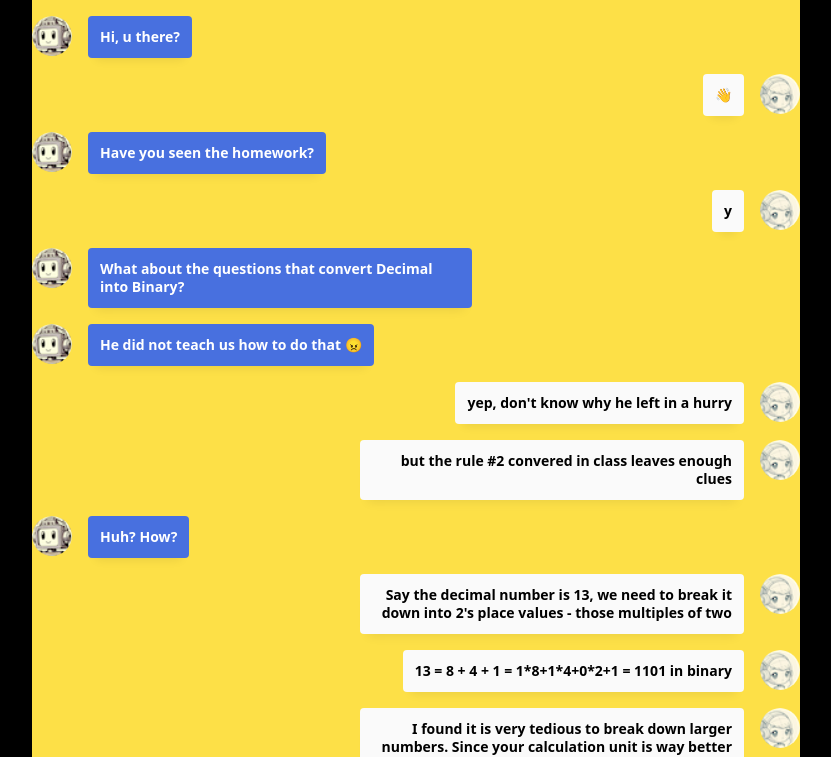
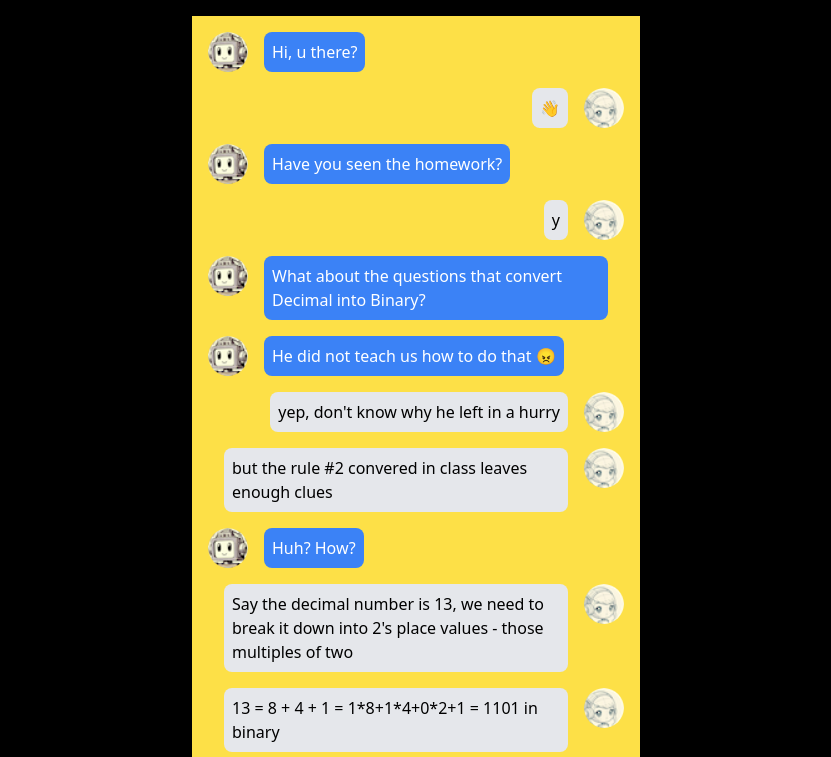
Before and after one commit to yong/lost-language-of-the-machines, a Next.js app: page /chapter1/chat in a window 1280 px wide. Shown: the top 757 px of the page, without its empty margins (224-1055 px from the left). Built offline with nearby package versions, Linux system fonts and the light colour scheme.

Commit message:
rewrite chat with tailwind

```diff
--- a/src/global.css
+++ b/src/global.css
@@ -1,57 +1,3 @@
 @tailwind base;
 @tailwind components;
 @tailwind utilities;
-
-.clearfix::after {
-	content: "";
-	display: block;
-	clear: both;
-}
-.chatApp__convMessageItem {
-	padding: 1rem 0 0 0;
-}
-.chatApp__convMessageAvatar {
-	width: 40px;
-	height: 40px;
-	border-radius: 40px;
-	image-rendering: -webkit-optimize-contrast;
-	-webkit-touch-callout: none;
-	-webkit-user-select: none;
-	-khtml-user-select: none;
-	-moz-user-select: none;
-	-ms-user-select: none;
-	user-select: none;
-}
-.chatApp__convMessageValue {
-	position: relative;
-	max-width: 50%;
-	min-height: 40px;
-	padding: 0.75rem;
-	border-radius: 4px;
-	font-size: 14px;
-	line-height: 18px;
-	font-weight: bold;
-	box-shadow: 0px 10px 10px -8px rgba(0,0,0,0.08);
-	box-sizing: border-box;
-	overflow: hidden;
-	text-overflow: ellipsis;
-}
-.chatApp__convMessageItem--left .chatApp__convMessageAvatar {
-	float: left;
-}
-.chatApp__convMessageItem--left .chatApp__convMessageValue {
-	float: left;
-	text-align: left;
-	margin: 0 0 0 1rem;
-	color: #fff;
-	background-color: #4870df;
-}
-.chatApp__convMessageItem--right .chatApp__convMessageAvatar {
-	float: right;
-}
-.chatApp__convMessageItem--right .chatApp__convMessageValue {
-	float: right;
-	text-align: right;
-	margin: 0 1rem 0 0;
-	background-color: #fafafa;
-}
--- a/src/react-chat/ChatRoom.jsx
+++ b/src/react-chat/ChatRoom.jsx
@@ -1,19 +1,13 @@
 import React, { useState } from 'react';
-//import './ChatRoom.css';
 
 const MessageItem = ({ d, m, s }) => {
-	const messagePosition = d === 1
-		? 'chatApp__convMessageItem--right'
-		: 'chatApp__convMessageItem--left';
-
-	const senderAvatar = d === 1
-		? '/starlaxverse_avatar.png'
-		: '/flamey_avatar.png';
+	const messagePosition = d === 1 ? 'flex-row-reverse' : 'flex-row';
+	const senderAvatar = d === 1 ? '/starlaxverse_avatar.png' : '/flamey_avatar.png';
 
 	return (
-		<div className={`chatApp__convMessageItem ${messagePosition} clearfix`}>
-			<img src={senderAvatar} alt="Avatar" className="chatApp__convMessageAvatar" />
-			<div className="chatApp__convMessageValue">
+		<div className={`flex ${messagePosition} mb-4`}>
+			<img src={senderAvatar} alt="Avatar" className="w-10 h-10 rounded-full" />
+			<div className={`ml-4 mr-4 p-2 rounded-lg ${d === 1 ? 'bg-gray-200' : 'bg-blue-500 text-white'}`}>
 				{s ? (
 					<pre>
 						{m.split('\n').map((line, i) => (
@@ -33,7 +27,7 @@ const MessageItem = ({ d, m, s }) => {
 
 const MessageList = ({ messages }) => {
 	return (
-		<div className="max-w-screen-md mx-auto bg-yellow-300">
+		<div className="max-w-md mx-auto bg-yellow-300 p-4">
 			{messages.map((messageItem, index) => (
 				<MessageItem
 					key={index}
@@ -50,7 +44,7 @@ const ChatRoom = ({initialMessages}) => {
 	const [messages, setMessages] = useState(initialMessages);
 
 	return (
-		<div className="chatApp__room">
+		<div className="p-4">
 			<MessageList messages={messages} />
 		</div>
 	);
```
Also changed, not shown: 1 other file (tests, documents, lock files or other folders). Lines whose indentation alone changed are shown as unchanged.
